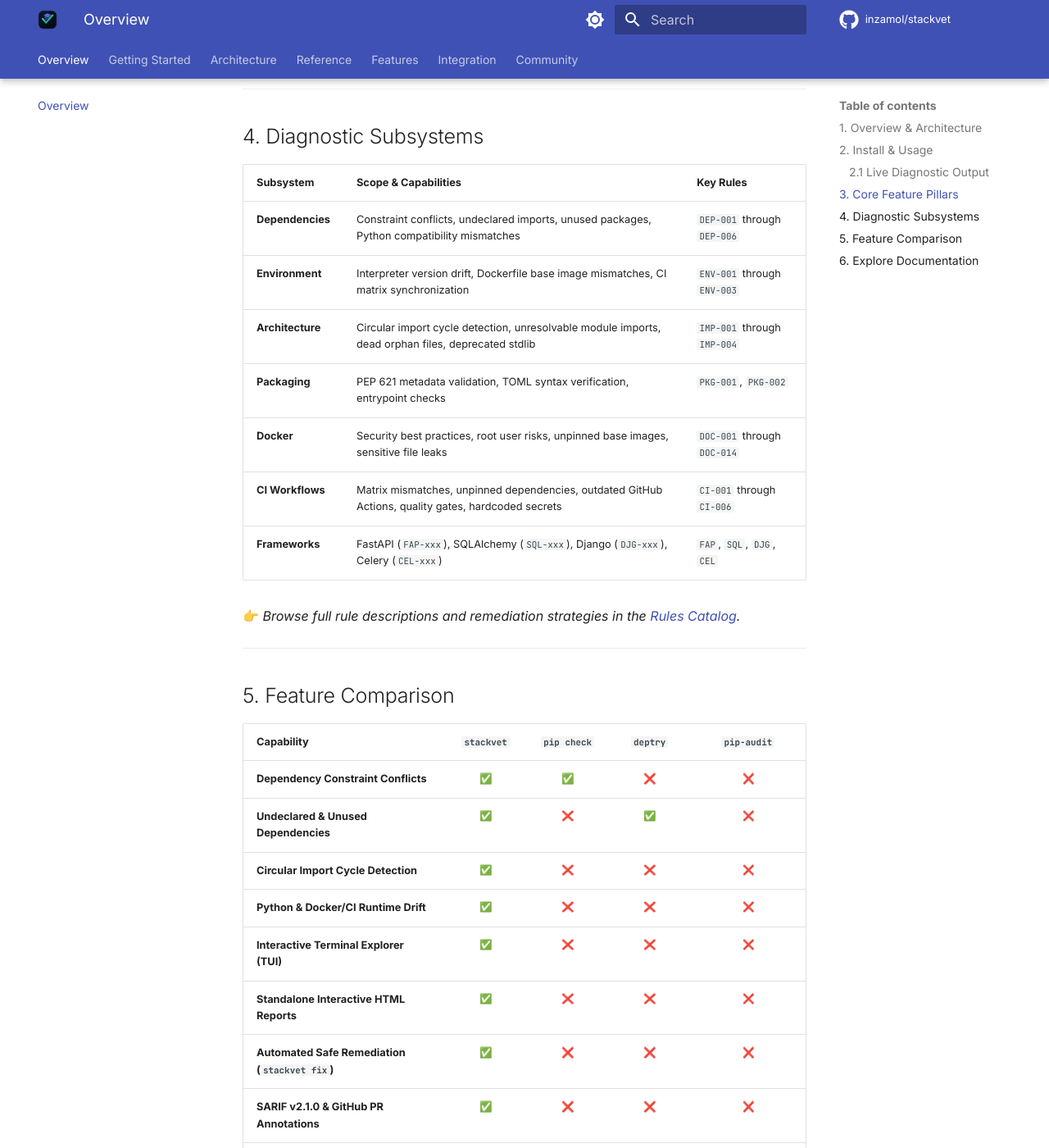
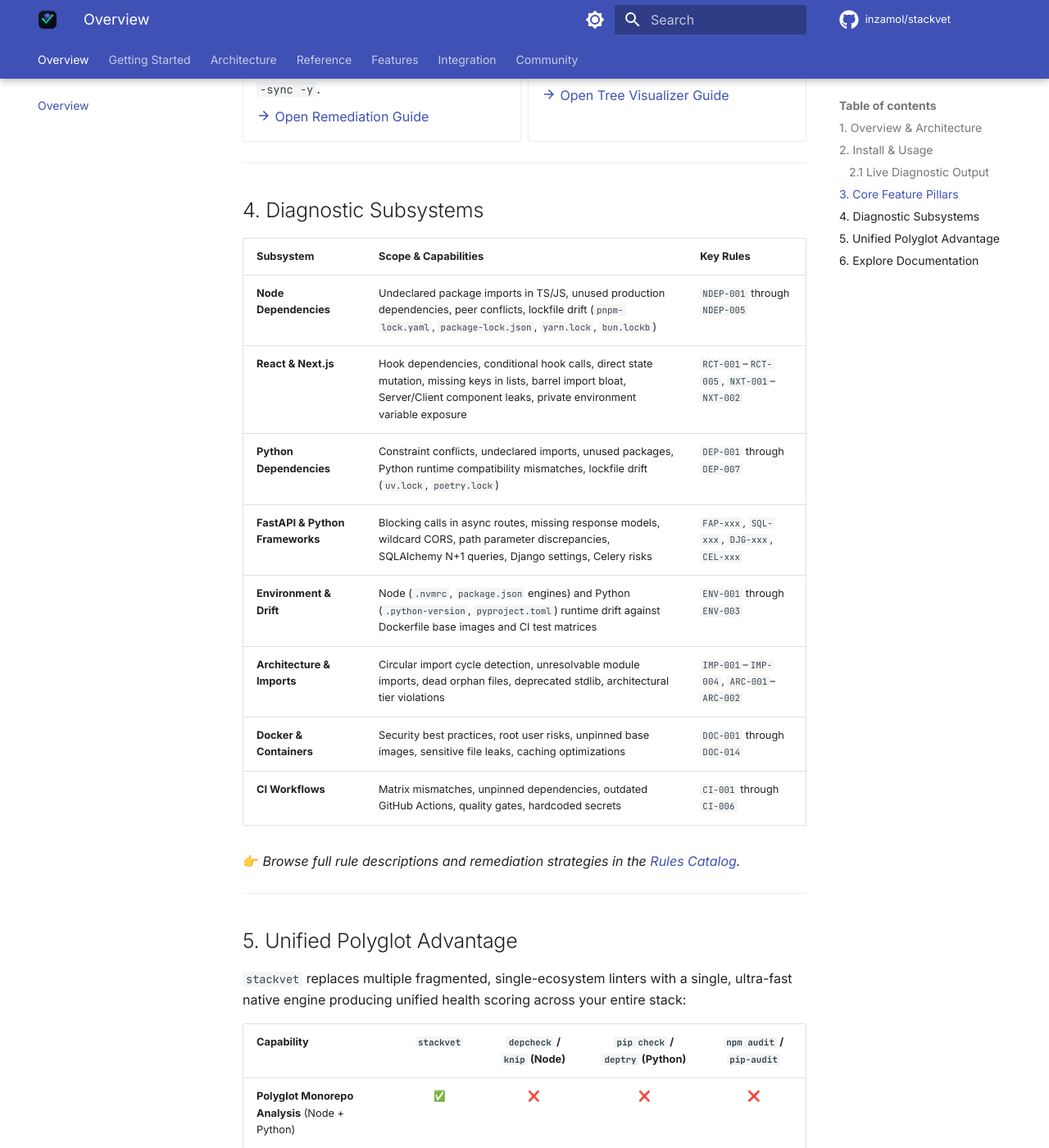
Before and after one commit to inzamol/stackvet, an MkDocs documentation site: the page built from docs/index.md, in a window 1280 px wide and 1400 px high, scrolled down 2864 px. Shown: the whole window at 82% size. Built offline with MkDocs 1.6.1 and Material for MkDocs 9.7.7, drawn with Linux system fonts in a browser that asks for light colours; emoji names are drawn with the system emoji font; comment, search, counter and statistics services are not loaded; some of the changed text lies outside the part shown.

Commit message:
docs: balance documentation across Node.js, TypeScript, and Python

````diff
--- a/docs/index.md
+++ b/docs/index.md
@@ -2,17 +2,18 @@
 
 <div align="center" markdown>
 
-**Universal Project Health & Static Diagnostics Engine for Python, Node.js, Docker & CI Stacks**
+**Universal Project Health & Static Diagnostics Engine for Node.js, TypeScript, Python, Docker & CI Stacks**
 
 [![PyPI Version](https://img.shields.io/pypi/v/stackvet.svg?color=blue)](https://pypi.org/project/stackvet/)
 [![npm Version](https://img.shields.io/npm/v/@inzamol/stackvet.svg?color=cb3837)](https://www.npmjs.com/package/@inzamol/stackvet)
+[![VS Code](https://img.shields.io/badge/VS%20Code-StackVet-blueviolet.svg)](https://marketplace.visualstudio.com/items?itemName=inzamrzn918.stackvet-vscode)
+[![Node Versions](https://img.shields.io/badge/node-%3E%3D16-brightgreen.svg)](https://www.npmjs.com/package/@inzamol/stackvet)
 [![Python Versions](https://img.shields.io/badge/python-3.10%20%7C%203.11%20%7C%203.12%20%7C%203.13-blue)](https://pypi.org/project/stackvet/)
-[![Node Versions](https://img.shields.io/badge/node-%3E%3D16-brightgreen.svg)](https://www.npmjs.com/package/@inzamol/stackvet)
 [![License: MIT](https://img.shields.io/badge/License-MIT-green.svg)](https://opensource.org/licenses/MIT)
 
 </div>
 
-`stackvet` is a high-performance, polyglot diagnostic and project health engine for modern stacks (Python, Node.js/TypeScript, Docker, and CI/CD). It inspects your project manifests (`pyproject.toml`, `package.json`, lockfiles), active runtime environments, source code ASTs, and infrastructure definitions in milliseconds to uncover broken dependencies, undeclared packages, circular import loops, and runtime drift.
+`stackvet` is a high-performance, polyglot diagnostic and project health engine for modern stacks (Node.js/TypeScript, Python, Docker, and CI/CD). It inspects your project manifests (`package.json`, `pnpm-lock.yaml`, `package-lock.json`, `yarn.lock`, `pyproject.toml`, `requirements.txt`, `uv.lock`), active runtime environments, source code ASTs, and infrastructure definitions in milliseconds to uncover broken dependencies, undeclared packages, circular import loops, and runtime drift.
 
 ---
 
@@ -23,15 +24,15 @@
 ```mermaid
 flowchart TD
     subgraph Discovery["1. Discovery & Context Ingestion"]
-        A["<b>Project Manifests & Active Environment</b><br/>pyproject.toml • requirements.txt • active virtualenv"]
-        B["<b>Source Code AST & Infrastructure</b><br/>Module AST imports • Dockerfile • CI workflows"]
+        A["<b>Project Manifests & Active Environment</b><br/>package.json • pnpm/npm/yarn lockfiles • pyproject.toml • requirements.txt"]
+        B["<b>Source Code AST & Infrastructure</b><br/>TS/JS/Python AST imports • Dockerfile • CI workflows"]
     end
 
     subgraph Analyzers["2. Subsystem Analyzers"]
-        C["<b>Dependencies Analyzer</b><br/>Constraint conflicts, missing & unused packages"]
-        D["<b>Environment & Drift Analyzer</b><br/>Python interpreter, Docker base image & CI matrix drift"]
+        C["<b>Dependencies Analyzers</b><br/>Node (NDEP) & Python (DEP) conflicts, missing & unused packages"]
+        D["<b>Environment & Drift Analyzer</b><br/>Node/Python runtimes, Docker base images & CI matrix drift"]
         E["<b>Imports & Architecture Analyzer</b><br/>Circular import cycle detection & unresolvable modules"]
-        F["<b>Packaging Analyzer</b><br/>PEP 621 metadata & configuration schema"]
+        F["<b>Frameworks & Packaging</b><br/>React (RCT), Next.js (NXT), FastAPI (FAP), Django (DJG), and manifests"]
     end
 
     subgraph Correlator["3. Root Cause Engine & Health Score"]
@@ -60,7 +61,7 @@
 
 ## 2. Install & Usage
 
-Run `stackvet doctor` or `stackvet scan` directly in any Python project root:
+Run `stackvet doctor` or `stackvet scan` directly in any Node.js, TypeScript, Python, or polyglot repository root:
 
 === "Run without installing (npx)"
     ```bash
@@ -200,31 +201,37 @@
 
 | Subsystem | Scope & Capabilities | Key Rules |
 |---|---|---|
-| **Dependencies** | Constraint conflicts, undeclared imports, unused packages, Python compatibility mismatches | `DEP-001` through `DEP-006` |
-| **Environment** | Interpreter version drift, Dockerfile base image mismatches, CI matrix synchronization | `ENV-001` through `ENV-003` |
-| **Architecture** | Circular import cycle detection, unresolvable module imports, dead orphan files, deprecated stdlib | `IMP-001` through `IMP-004` |
-| **Packaging** | PEP 621 metadata validation, TOML syntax verification, entrypoint checks | `PKG-001`, `PKG-002` |
-| **Docker** | Security best practices, root user risks, unpinned base images, sensitive file leaks | `DOC-001` through `DOC-014` |
+| **Node Dependencies** | Undeclared package imports in TS/JS, unused production dependencies, peer conflicts, lockfile drift (`pnpm-lock.yaml`, `package-lock.json`, `yarn.lock`, `bun.lockb`) | `NDEP-001` through `NDEP-005` |
+| **React & Next.js** | Hook dependencies, conditional hook calls, direct state mutation, missing keys in lists, barrel import bloat, Server/Client component leaks, private environment variable exposure | `RCT-001`–`RCT-005`, `NXT-001`–`NXT-002` |
+| **Python Dependencies** | Constraint conflicts, undeclared imports, unused packages, Python runtime compatibility mismatches, lockfile drift (`uv.lock`, `poetry.lock`) | `DEP-001` through `DEP-007` |
+| **FastAPI & Python Frameworks** | Blocking calls in async routes, missing response models, wildcard CORS, path parameter discrepancies, SQLAlchemy N+1 queries, Django settings, Celery risks | `FAP-xxx`, `SQL-xxx`, `DJG-xxx`, `CEL-xxx` |
+| **Environment & Drift** | Node (`.nvmrc`, `package.json` engines) and Python (`.python-version`, `pyproject.toml`) runtime drift against Dockerfile base images and CI test matrices | `ENV-001` through `ENV-003` |
+| **Architecture & Imports** | Circular import cycle detection, unresolvable module imports, dead orphan files, deprecated stdlib, architectural tier violations | `IMP-001`–`IMP-004`, `ARC-001`–`ARC-002` |
+| **Docker & Containers** | Security best practices, root user risks, unpinned base images, sensitive file leaks, caching optimizations | `DOC-001` through `DOC-014` |
 | **CI Workflows** | Matrix mismatches, unpinned dependencies, outdated GitHub Actions, quality gates, hardcoded secrets | `CI-001` through `CI-006` |
-| **Frameworks** | FastAPI (`FAP-xxx`), SQLAlchemy (`SQL-xxx`), Django (`DJG-xxx`), Celery (`CEL-xxx`) | `FAP`, `SQL`, `DJG`, `CEL` |
 
 👉 *Browse full rule descriptions and remediation strategies in the [Rules Catalog](rules.md).*
 
 ---
 
-## 5. Feature Comparison
+## 5. Unified Polyglot Advantage
 
-| Capability | `stackvet` | `pip check` | `deptry` | `pip-audit` |
+`stackvet` replaces multiple fragmented, single-ecosystem linters with a single, ultra-fast native engine producing unified health scoring across your entire stack:
+
+| Capability | `stackvet` | `depcheck` / `knip` (Node) | `pip check` / `deptry` (Python) | `npm audit` / `pip-audit` |
 |---|:---:|:---:|:---:|:---:|
-| **Dependency Constraint Conflicts** | :white_check_mark: | :white_check_mark: | :x: | :x: |
-| **Undeclared & Unused Dependencies** | :white_check_mark: | :x: | :white_check_mark: | :x: |
-| **Circular Import Cycle Detection** | :white_check_mark: | :x: | :x: | :x: |
-| **Python & Docker/CI Runtime Drift** | :white_check_mark: | :x: | :x: | :x: |
+| **Polyglot Monorepo Analysis** (Node + Python) | :white_check_mark: | :x: | :x: | :x: |
+| **Node.js Dependency & Peer Auditing** | :white_check_mark: | :white_check_mark: | :x: | :x: |
+| **React & Next.js Architectural Rules** | :white_check_mark: | :x: | :x: | :x: |
+| **Python Dependency & Constraint Conflicts** | :white_check_mark: | :x: | :white_check_mark: | :x: |
+| **FastAPI, Django & SQLAlchemy Hazards** | :white_check_mark: | :x: | :x: | :x: |
+| **Circular Import Cycle Detection** | :white_check_mark: | :warning: (JS only) | :x: | :x: |
+| **Cross-Layer Runtime & Docker/CI Drift** | :white_check_mark: | :x: | :x: | :x: |
 | **Interactive Terminal Explorer (TUI)** | :white_check_mark: | :x: | :x: | :x: |
 | **Standalone Interactive HTML Reports** | :white_check_mark: | :x: | :x: | :x: |
-| **Automated Safe Remediation (`stackvet fix`)** | :white_check_mark: | :x: | :x: | :x: |
+| **Format-Preserving Auto-Fixes (`stackvet fix`)** | :white_check_mark: | :x: | :x: | :x: |
 | **SARIF v2.1.0 & GitHub PR Annotations** | :white_check_mark: | :x: | :x: | :x: |
-| **Sub-Second Offline Execution** | :white_check_mark: | :white_check_mark: | :white_check_mark: | :x: (requires network) |
+| **Sub-Second Native Rust Execution** | :white_check_mark: | :x: (Node runtime) | :x: (Python runtime) | :x: (Network bound) |
 
 ---
 
````
Also changed, not shown: README.md (+158 -97 lines).
